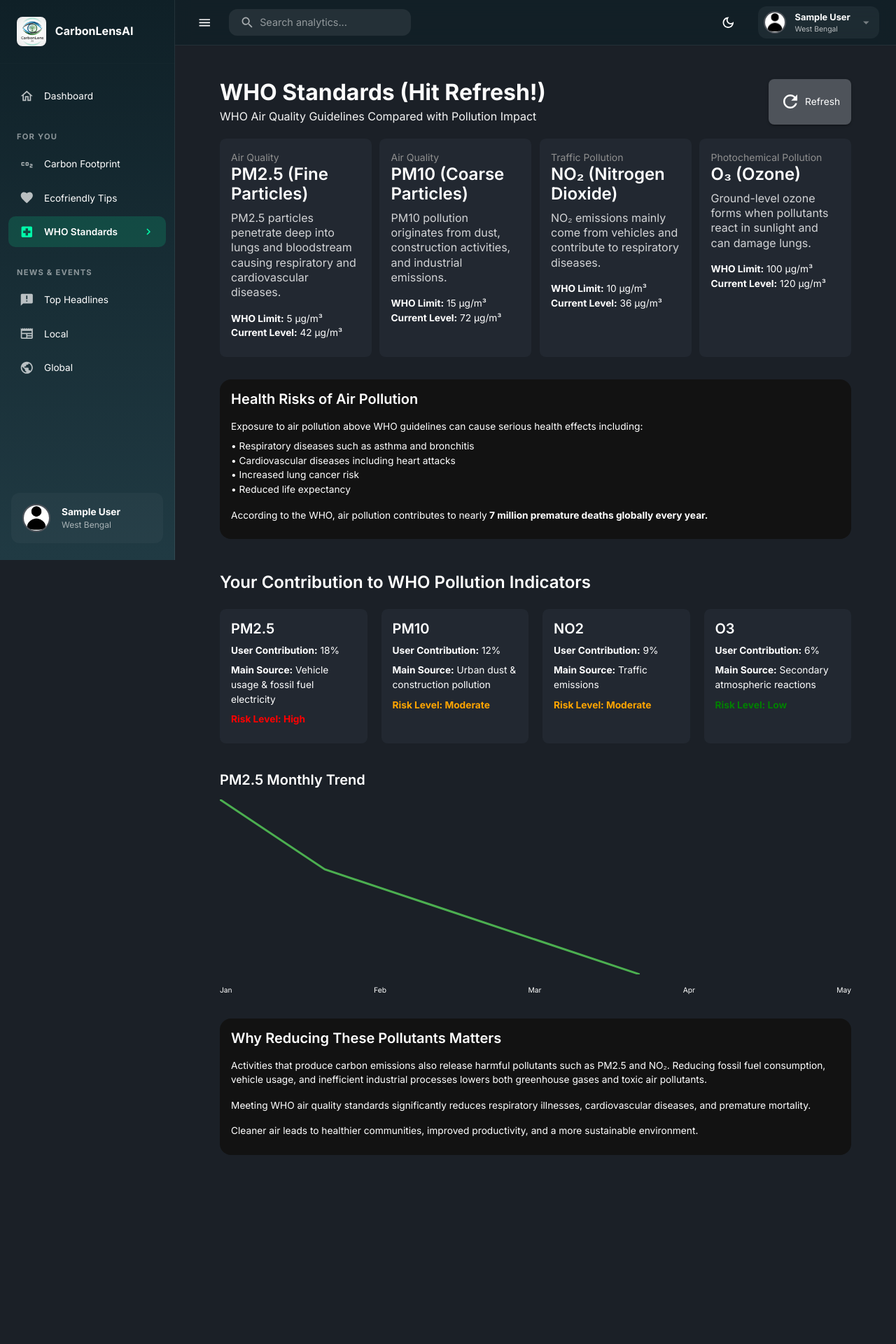
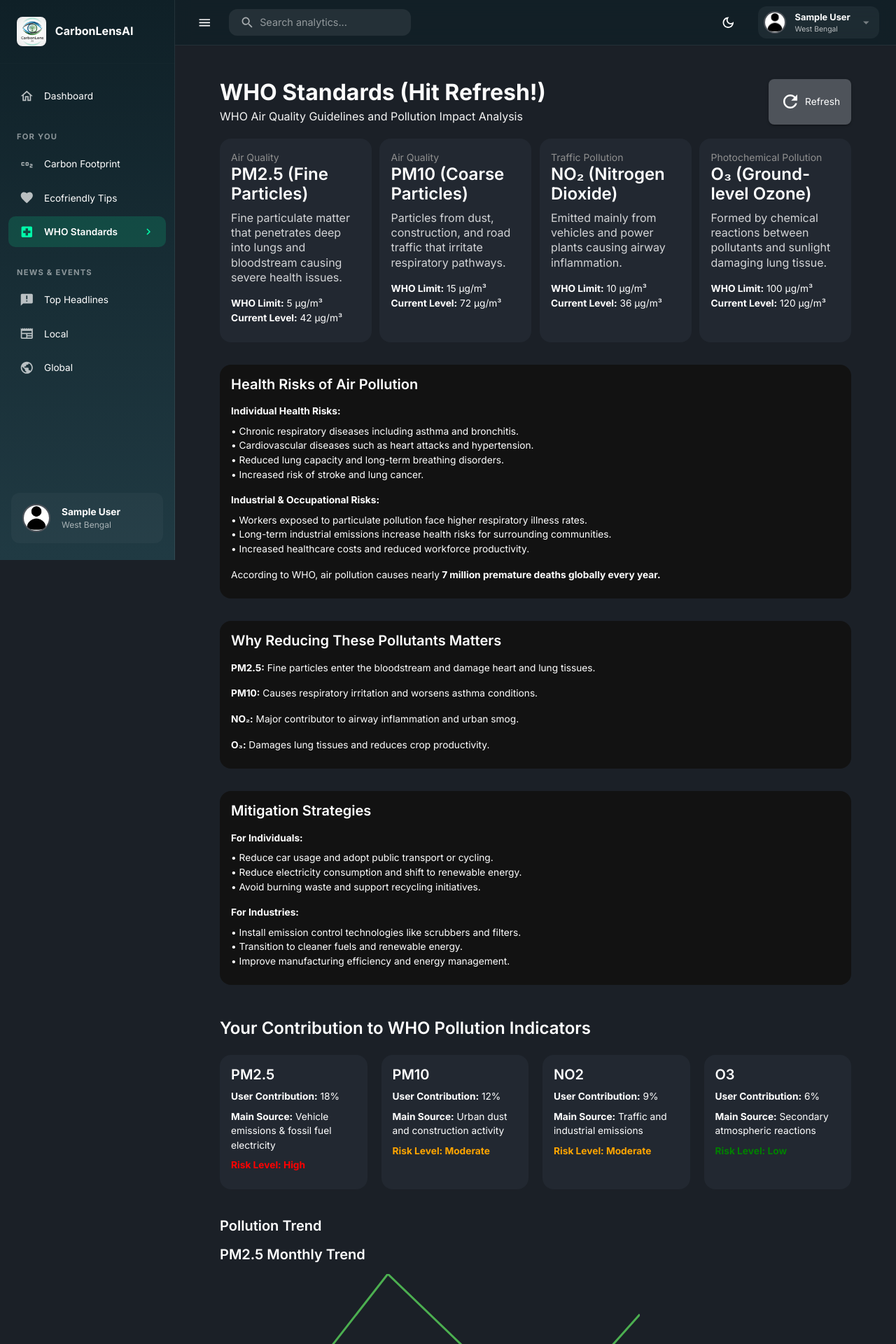
Before and after one commit to AnikChiney/CarbonLensAI, a React (Create React App) app in the folder client/: page /who-standards in a window 1280 px wide. Shown: the top 1920 px of the page at 70% size. Before the commit the page ends 1698 px from the top, so only its background shows below. Built offline with nearby package versions, Linux system fonts and the light colour scheme; no server answers; sample sign-in values are in the browser's storage.

Commit message:
Update index.jsx

```diff
--- a/client/src/scenes/forYou/whoStandards/index.jsx
+++ b/client/src/scenes/forYou/whoStandards/index.jsx
@@ -28,7 +28,7 @@ const whoStandards = [
     limit: "5 µg/m³",
     current: "42 µg/m³",
     content:
-      "PM2.5 particles penetrate deep into lungs and bloodstream causing respiratory and cardiovascular diseases.",
+      "Fine particulate matter that penetrates deep into lungs and bloodstream causing severe health issues.",
   },
   {
     _id: "2",
@@ -37,7 +37,7 @@ const whoStandards = [
     limit: "15 µg/m³",
     current: "72 µg/m³",
     content:
-      "PM10 pollution originates from dust, construction activities, and industrial emissions.",
+      "Particles from dust, construction, and road traffic that irritate respiratory pathways.",
   },
   {
     _id: "3",
@@ -46,16 +46,16 @@ const whoStandards = [
     limit: "10 µg/m³",
     current: "36 µg/m³",
     content:
-      "NO₂ emissions mainly come from vehicles and contribute to respiratory diseases.",
+      "Emitted mainly from vehicles and power plants causing airway inflammation.",
   },
   {
     _id: "4",
-    title: "O₃ (Ozone)",
+    title: "O₃ (Ground-level Ozone)",
     type: "Photochemical Pollution",
     limit: "100 µg/m³",
     current: "120 µg/m³",
     content:
-      "Ground-level ozone forms when pollutants react in sunlight and can damage lungs.",
+      "Formed by chemical reactions between pollutants and sunlight damaging lung tissue.",
   },
 ];
 
@@ -66,19 +66,19 @@ const userImpactData = [
     pollutant: "PM2.5",
     contribution: 18,
     risk: "High",
-    source: "Vehicle usage & fossil fuel electricity",
+    source: "Vehicle emissions & fossil fuel electricity",
   },
   {
     pollutant: "PM10",
     contribution: 12,
     risk: "Moderate",
-    source: "Urban dust & construction pollution",
+    source: "Urban dust and construction activity",
   },
   {
     pollutant: "NO2",
     contribution: 9,
     risk: "Moderate",
-    source: "Traffic emissions",
+    source: "Traffic and industrial emissions",
   },
   {
     pollutant: "O3",
@@ -88,28 +88,35 @@ const userImpactData = [
   },
 ];
 
-/* ---------------- TREND DATA ---------------- */
+/* ---------------- POLLUTION TREND ---------------- */
 
 const pollutionTrend = [
-  { month: "Jan", value: 22 },
-  { month: "Feb", value: 20 },
-  { month: "Mar", value: 19 },
-  { month: "Apr", value: 18 },
-  { month: "May", value: 17 },
+  { month: "Jan", value: 35 },
+  { month: "Feb", value: 40 },
+  { month: "Mar", value: 48 },
+  { month: "Apr", value: 42 },
+  { month: "May", value: 38 },
+  { month: "Jun", value: 45 },
 ];
 
-/* ---------------- WHO CARD ---------------- */
+/* ---------------- MITIGATION TREND ---------------- */
+
+const mitigationTrend = [
+  { month: "Jul", value: 40 },
+  { month: "Aug", value: 36 },
+  { month: "Sep", value: 32 },
+  { month: "Oct", value: 29 },
+  { month: "Nov", value: 26 },
+  { month: "Dec", value: 22 },
+];
+
+/* ---------------- WHO STANDARD CARD ---------------- */
 
 const StdCard = ({ title, content, type, limit, current }) => {
   const theme = useTheme();
 
   return (
-    <Card
-      sx={{
-        backgroundColor: theme.palette.background.alt,
-        borderRadius: "0.55rem",
-      }}
-    >
+    <Card sx={{ backgroundColor: theme.palette.background.alt }}>
       <CardContent>
 
         <Typography sx={{ fontSize: 14 }} color={theme.palette.secondary[700]}>
@@ -118,20 +125,15 @@ const StdCard = ({ title, content, type, limit, current }) => {
 
         <Typography variant="h3">{title}</Typography>
 
-        <Box height={10}></Box>
+        <Box height={10} />
 
         <Typography variant="h5" sx={{ color: theme.palette.primary[100] }}>
           {content}
         </Typography>
 
         <Box mt={2}>
-          <Typography>
-            <b>WHO Limit:</b> {limit}
-          </Typography>
-
-          <Typography>
-            <b>Current Level:</b> {current}
-          </Typography>
+          <Typography><b>WHO Limit:</b> {limit}</Typography>
+          <Typography><b>Current Level:</b> {current}</Typography>
         </Box>
 
       </CardContent>
@@ -142,18 +144,16 @@ const StdCard = ({ title, content, type, limit, current }) => {
 /* ---------------- USER CONTRIBUTION CARD ---------------- */
 
 const UserContributionCard = ({ pollutant, contribution, risk, source }) => {
+
+  const riskColor =
+    risk === "High" ? "red" :
+    risk === "Moderate" ? "orange" :
+    "green";
+
   const theme = useTheme();
 
-  const riskColor =
-    risk === "High" ? "red" : risk === "Moderate" ? "orange" : "green";
-
   return (
-    <Card
-      sx={{
-        backgroundColor: theme.palette.background.alt,
-        borderRadius: "0.55rem",
-      }}
-    >
+    <Card sx={{ backgroundColor: theme.palette.background.alt }}>
       <CardContent>
 
         <Typography variant="h4">{pollutant}</Typography>
@@ -175,50 +175,147 @@ const UserContributionCard = ({ pollutant, contribution, risk, source }) => {
   );
 };
 
-/* ---------------- HEALTH IMPACT SECTION ---------------- */
+/* ---------------- HEALTH IMPACT ---------------- */
 
-const HealthImpact = () => {
-  return (
+const HealthImpact = () => (
   <Card sx={{ mt: 4 }}>
     <CardContent>
 
       <Typography variant="h4">Health Risks of Air Pollution</Typography>
 
-        <Typography mt={2}>
-          Exposure to air pollution above WHO guidelines can cause serious
-          health effects including:
-        </Typography>
+      <Typography mt={2}><b>Individual Health Risks:</b></Typography>
 
       <Typography mt={1}>
-          • Respiratory diseases such as asthma and bronchitis
+        • Chronic respiratory diseases including asthma and bronchitis.
       </Typography>
 
       <Typography>
-          • Cardiovascular diseases including heart attacks
+        • Cardiovascular diseases such as heart attacks and hypertension.
       </Typography>
 
       <Typography>
-          • Increased lung cancer risk
+        • Reduced lung capacity and long-term breathing disorders.
       </Typography>
 
       <Typography>
-          • Reduced life expectancy
+        • Increased risk of stroke and lung cancer.
+      </Typography>
+
+      <Typography mt={2}><b>Industrial & Occupational Risks:</b></Typography>
+
+      <Typography mt={1}>
+        • Workers exposed to particulate pollution face higher respiratory illness rates.
+      </Typography>
+
+      <Typography>
+        • Long-term industrial emissions increase health risks for surrounding communities.
+      </Typography>
+
+      <Typography>
+        • Increased healthcare costs and reduced workforce productivity.
       </Typography>
 
       <Typography mt={2}>
-          According to the WHO, air pollution contributes to nearly
+        According to WHO, air pollution causes nearly
         <b> 7 million premature deaths globally every year.</b>
       </Typography>
 
     </CardContent>
   </Card>
 );
-};
+
+/* ---------------- REDUCTION IMPORTANCE ---------------- */
+
+const ReductionImportance = () => (
+  <Card sx={{ mt: 4 }}>
+    <CardContent>
+
+      <Typography variant="h4">Why Reducing These Pollutants Matters</Typography>
+
+      <Typography mt={2}>
+        <b>PM2.5:</b> Fine particles enter the bloodstream and damage heart and lung tissues.
+      </Typography>
+
+      <Typography mt={2}>
+        <b>PM10:</b> Causes respiratory irritation and worsens asthma conditions.
+      </Typography>
+
+      <Typography mt={2}>
+        <b>NO₂:</b> Major contributor to airway inflammation and urban smog.
+      </Typography>
+
+      <Typography mt={2}>
+        <b>O₃:</b> Damages lung tissues and reduces crop productivity.
+      </Typography>
+
+    </CardContent>
+  </Card>
+);
+
+/* ---------------- MITIGATION STRATEGIES ---------------- */
+
+const MitigationStrategies = () => (
+  <Card sx={{ mt: 4 }}>
+    <CardContent>
+
+      <Typography variant="h4">Mitigation Strategies</Typography>
+
+      <Typography mt={2}><b>For Individuals:</b></Typography>
+
+      <Typography mt={1}>
+        • Reduce car usage and adopt public transport or cycling.
+      </Typography>
+
+      <Typography>
+        • Reduce electricity consumption and shift to renewable energy.
+      </Typography>
+
+      <Typography>
+        • Avoid burning waste and support recycling initiatives.
+      </Typography>
+
+      <Typography mt={2}><b>For Industries:</b></Typography>
+
+      <Typography mt={1}>
+        • Install emission control technologies like scrubbers and filters.
+      </Typography>
+
+      <Typography>
+        • Transition to cleaner fuels and renewable energy.
+      </Typography>
+
+      <Typography>
+        • Improve manufacturing efficiency and energy management.
+      </Typography>
+
+    </CardContent>
+  </Card>
+);
+
+/* ---------------- MITIGATION PROGRESS ---------------- */
+
+const MitigationProgress = () => (
+  <Box mt={5}>
+
+    <Typography variant="h4" mb={2}>
+      Pollution Reduction After Mitigation
+    </Typography>
+
+    <SimpleLineChart data={mitigationTrend} />
+
+    <Typography mt={2}>
+      This trend demonstrates the improvement in air quality after adopting
+      sustainable practices and emission reduction strategies.
+    </Typography>
+
+  </Box>
+);
 
 /* ---------------- USER IMPACT SECTION ---------------- */
 
 const UserImpactSection = () => {
-  const isNonMobile = useMediaQuery("(min-width: 1000px)");
+
+  const isNonMobile = useMediaQuery("(min-width:1000px)");
 
   return (
     <Box mt={6}>
@@ -229,7 +326,7 @@ const UserImpactSection = () => {
 
       <Box
         display="grid"
-        gridTemplateColumns="repeat(4, minmax(0,1fr))"
+        gridTemplateColumns="repeat(4,minmax(0,1fr))"
         gap="20px"
         sx={{
           "& > div": { gridColumn: isNonMobile ? undefined : "span 4" },
@@ -241,35 +338,12 @@ const UserImpactSection = () => {
       </Box>
 
       <Box mt={5}>
+        <Typography variant="h4" mb={2}>
+          Pollution Trend
+        </Typography>
+
         <SimpleLineChart data={pollutionTrend} />
       </Box>
-
-      <Card sx={{ mt: 4 }}>
-        <CardContent>
-
-          <Typography variant="h4">
-            Why Reducing These Pollutants Matters
-          </Typography>
-
-          <Typography mt={2}>
-            Activities that produce carbon emissions also release harmful
-            pollutants such as PM2.5 and NO₂. Reducing fossil fuel consumption,
-            vehicle usage, and inefficient industrial processes lowers both
-            greenhouse gases and toxic air pollutants.
-          </Typography>
-
-          <Typography mt={2}>
-            Meeting WHO air quality standards significantly reduces respiratory
-            illnesses, cardiovascular diseases, and premature mortality.
-          </Typography>
-
-          <Typography mt={2}>
-            Cleaner air leads to healthier communities, improved productivity,
-            and a more sustainable environment.
-          </Typography>
-
-        </CardContent>
-      </Card>
 
     </Box>
   );
@@ -278,11 +352,12 @@ const UserImpactSection = () => {
 /* ---------------- MAIN PAGE ---------------- */
 
 const WHOstandards = () => {
+
   const theme = useTheme();
   const { data: apiData, isLoading, refetch } =
     useGetRandomWhoStandardsQuery();
 
-  const isNonMobile = useMediaQuery("(min-width: 1000px)");
+  const isNonMobile = useMediaQuery("(min-width:1000px)");
   const data = apiData?.data || whoStandards;
 
   const [refresh, setRefresh] = useState(false);
@@ -294,9 +369,7 @@ const WHOstandards = () => {
     }
   }, [refresh, refetch]);
 
-  const handleClick = () => {
-    setRefresh(true);
-  };
+  const handleClick = () => setRefresh(true);
 
   return (
     <Box m="1.5rem 2.5rem">
@@ -305,13 +378,13 @@ const WHOstandards = () => {
 
         <Header
           title="WHO Standards (Hit Refresh!)"
-          subtitle="WHO Air Quality Guidelines Compared with Pollution Impact"
+          subtitle="WHO Air Quality Guidelines and Pollution Impact Analysis"
         />
 
         <Button variant="contained" onClick={handleClick}>
           <FlexBetween>
-            <Refresh fontSize="large" />
-            <Box width={6}></Box>
+            <Refresh fontSize="large"/>
+            <Box width={6}/>
             <Typography>Refresh</Typography>
           </FlexBetween>
         </Button>
@@ -319,25 +392,26 @@ const WHOstandards = () => {
       </Box>
 
       {isLoading ? (
-        <Box sx={{ width: "60%", margin: "2rem 0 2rem 0.2rem" }}>
-          <p style={{ color: `${theme.palette.secondary[500]}` }}>
+        <Box sx={{ width:"60%", margin:"2rem 0 2rem 0.2rem" }}>
+          <p style={{ color:theme.palette.secondary[500] }}>
             LOADING...
           </p>
-          <LinearProgress />
+          <LinearProgress/>
         </Box>
       ) : (
         <>
           <Box
             mt="20px"
             display="grid"
-            gridTemplateColumns="repeat(4, minmax(0, 1fr))"
+            gridTemplateColumns="repeat(4,minmax(0,1fr))"
             rowGap="20px"
             columnGap="1.33%"
             sx={{
               "& > div": { gridColumn: isNonMobile ? undefined : "span 4" },
             }}
           >
-            {data?.map(({ title, content, type, limit, current, _id }) => (
+
+            {data?.map(({title,content,type,limit,current,_id}) => (
               <StdCard
                 key={_id}
                 title={title}
@@ -347,13 +421,21 @@ const WHOstandards = () => {
                 current={current}
               />
             ))}
+
           </Box>
 
-          <HealthImpact />
+          <HealthImpact/>
 
-          <UserImpactSection />
+          <ReductionImportance/>
+
+          <MitigationStrategies/>
+
+          <UserImpactSection/>
+
+          <MitigationProgress/>
         </>
       )}
+
     </Box>
   );
 };
```
Lines whose indentation alone changed are shown as unchanged.
